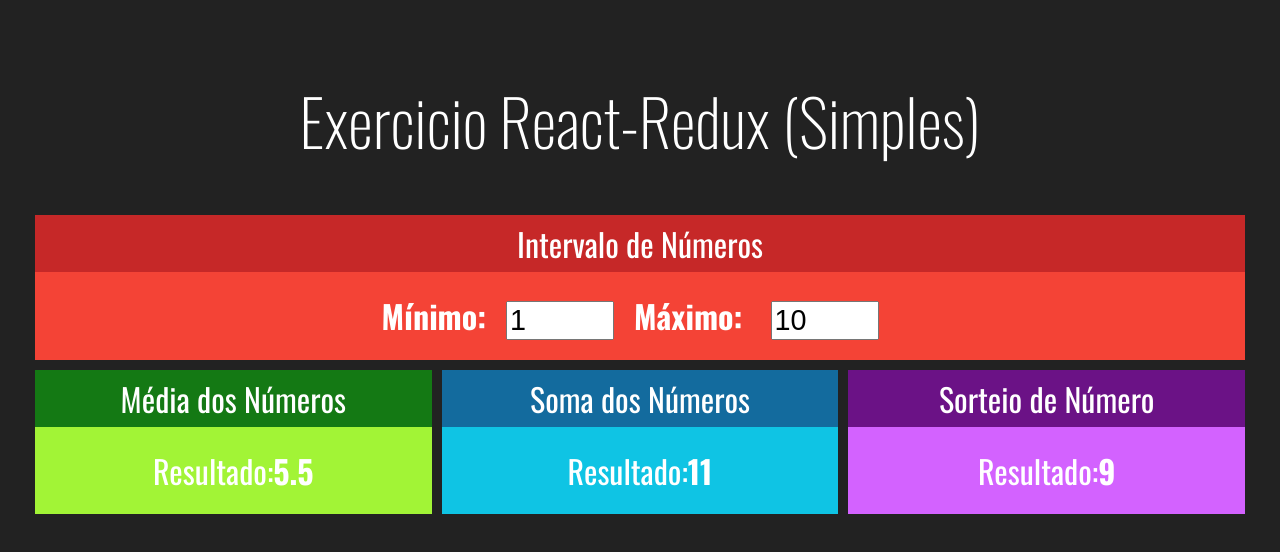
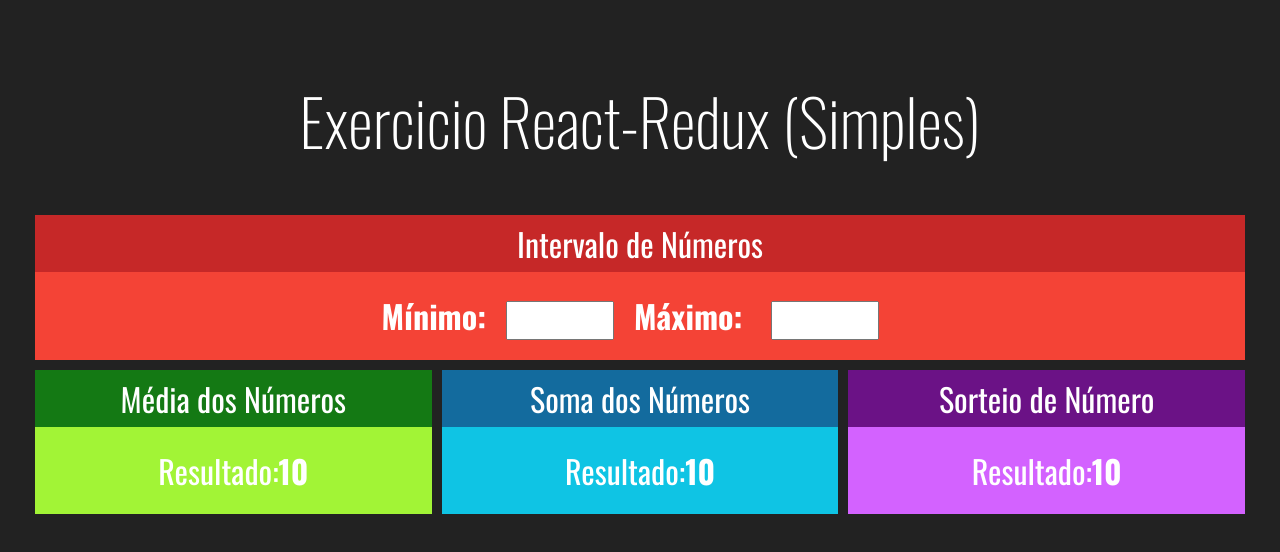
Before and after one commit to mauraodev/redux-simples, a React (Create React App) app: page / in a window 1280 px wide. Shown: the top 552 px of the page. Built offline with nearby package versions, Linux system fonts and the light colour scheme.

Commit message:
Limpando a aplicação

```diff
--- a/src/App.js
+++ b/src/App.js
@@ -6,19 +6,16 @@
 import Sorteio from './components/Sorteio';
 
 function App() {
-  const [min, setMin] = useState(1);
-  const [max, setMax] = useState(10);
-
   return (
     <div className="App">
       <h1>Exercicio React-Redux (Simples)</h1>
       <div className='linha'>
-        <Intervalo min={min} max={max} onMinChanged={setMin} onMaxChanged={setMax}/>
+        <Intervalo />
       </div>
       <div className='linha'>
-        <Media min={min} max={max} />
-        <Soma min={min} max={max} />
-        <Sorteio min={min} max={max} />
+        <Media />
+        <Soma />
+        <Sorteio />
       </div>
     </div>
   );
--- a/src/components/Intervalo.jsx
+++ b/src/components/Intervalo.jsx
@@ -3,18 +3,16 @@
 import Card from './Card'
 
 const Intervalo = props => {
-    const { min, max} = props
-
     return (
         <Card title="Intervalo de Números" red>
             <div className="Intervalo">
                 <span>
                     <strong>Mínimo:</strong>
-                    <input type="number" value={min} onChange={e => props.onMinChanged(+e.target.value)}/>
+                    <input type="number" />
                 </span>
                 <span>
                     <strong>Máximo: </strong>
-                    <input type="number" value={max} onChange={e => props.onMaxChanged(+e.target.value)}/>
+                    <input type="number" />
                 </span>
             </div>
         </Card>
--- a/src/components/Media.jsx
+++ b/src/components/Media.jsx
@@ -2,14 +2,12 @@
 import Card from './Card'
 
 const Media = props => {
-    const { min, max} = props
-
     return (
         <Card title="Média dos Números" green>
             <div>
                 <span>
                     <span>Resultado:</span>
-                    <strong>{ (min + max) / 2}</strong>
+                    <strong>10</strong>
                 </span>
             </div>
         </Card>
--- a/src/components/Soma.jsx
+++ b/src/components/Soma.jsx
@@ -2,14 +2,12 @@
 import Card from './Card'
 
 const Soma = props => {
-    const { min, max} = props
-
     return (
         <Card title="Soma dos Números" blue>
             <div>
                 <span>
                     <span>Resultado:</span>
-                    <strong>{ max + min }</strong>
+                    <strong>10</strong>
                 </span>
             </div>
         </Card>
--- a/src/components/Sorteio.jsx
+++ b/src/components/Sorteio.jsx
@@ -2,15 +2,12 @@
 import Card from './Card'
 
 const Sorteio = props => {
-    const { min, max} = props
-    const aleatorio = parseInt(Math.random() * (max - min)) + min
-
     return (
         <Card title="Sorteio de Número" purple>
             <div>
                 <span>
                     <span>Resultado:</span>
-                    <strong>{ aleatorio }</strong>
+                    <strong>10</strong>
                 </span>
             </div>
         </Card>
```
Also changed, not shown: 1 other file (tests, documents, lock files or other folders).
